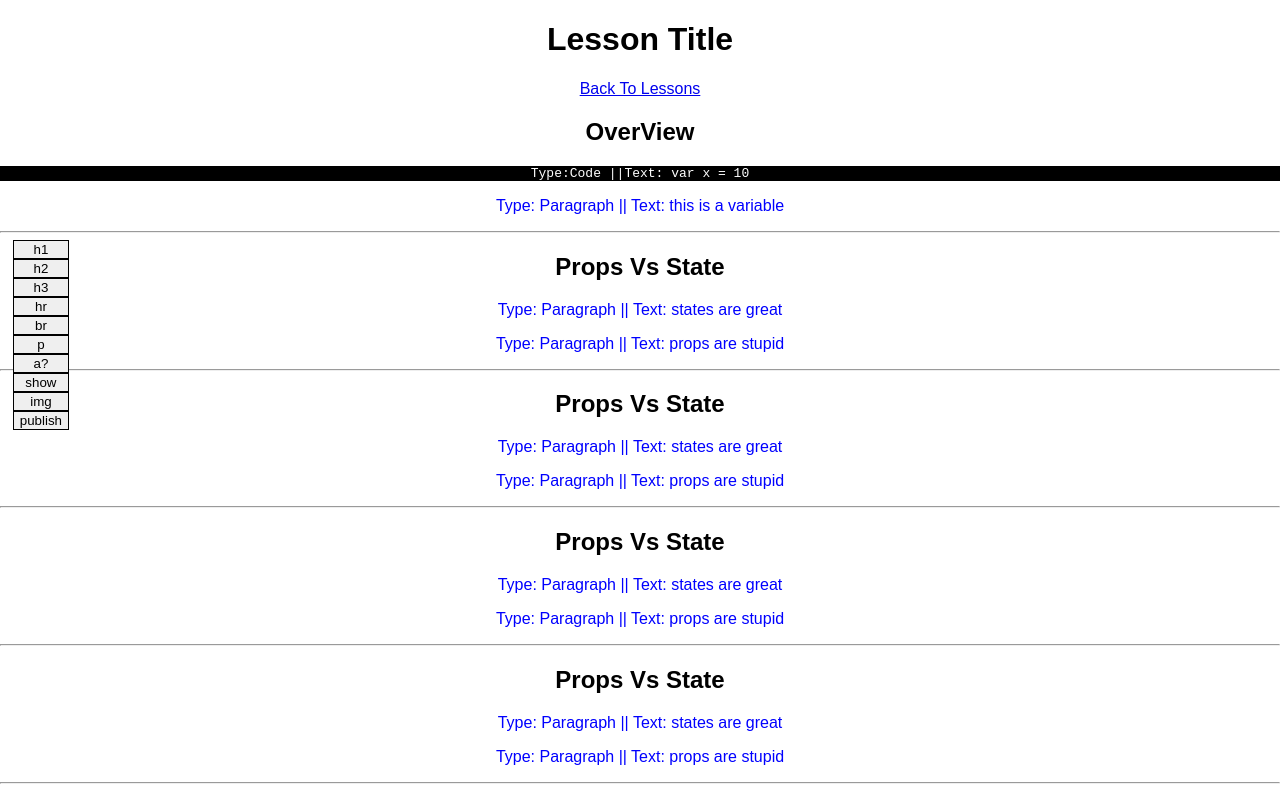
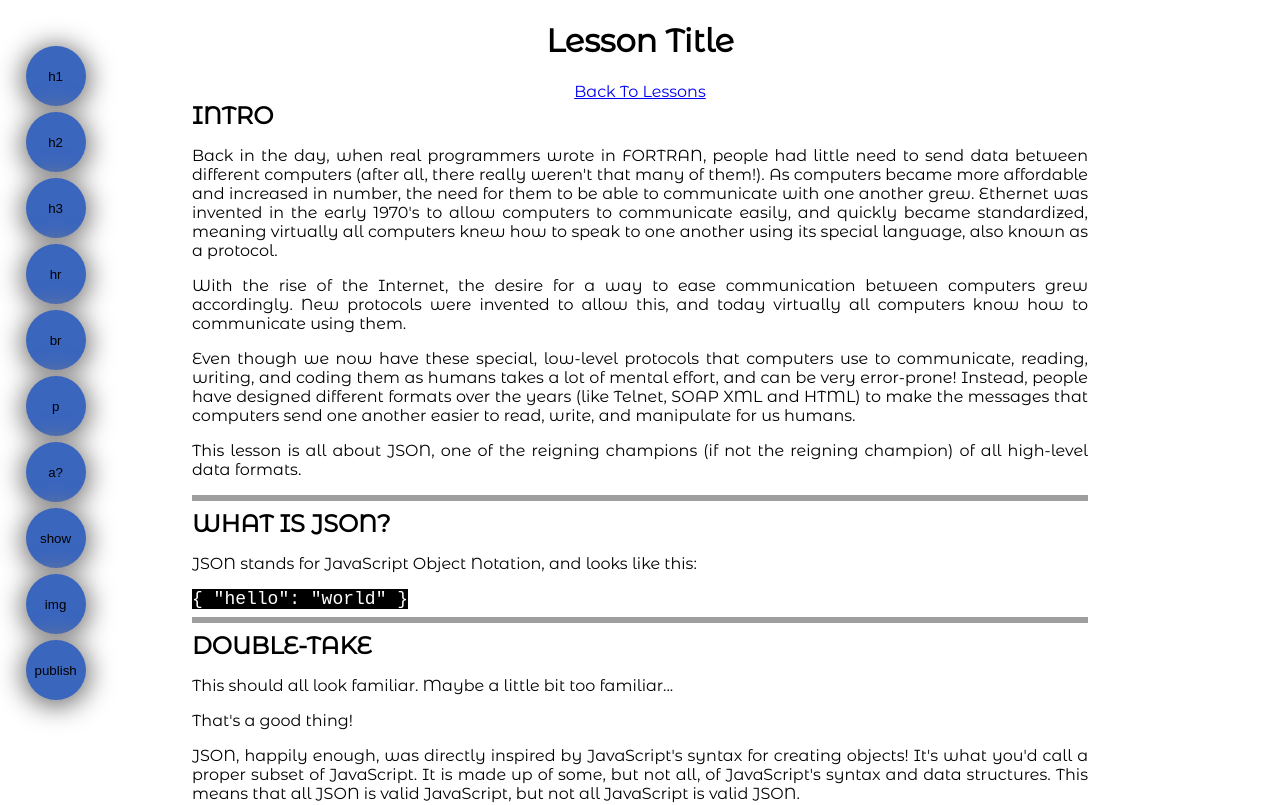
Before and after one commit to shyguy91/lads, a React (Create React App) app: page /lesson in a window 1280 px wide. Shown: the top 805 px of the page. Built offline with nearby package versions, Linux system fonts and the light colour scheme; grey boxes are pictures that could not be loaded.

Commit message:
added styles

```diff
--- a/src/App.js
+++ b/src/App.js
@@ -5,10 +5,10 @@ import './App.css';
 import Lessons from './components/teacher/lessons/lessons'
 import Lesson from './components/teacher/lesson/lesson'
 
-import {BrowserRouter, Route, Redirect, Switch} from 'react-router-dom'
+import { BrowserRouter, Route, Redirect, Switch } from 'react-router-dom'
 
 class App extends Component {
-  constructor(props,{match}){
+  constructor(props, { match }) {
     super(props)
   }
   render() {
@@ -23,7 +23,7 @@ class App extends Component {
           To get started, edit <code>src/App.js</code> and save to reload.
         </p> */}
           <Switch>
-        <Route exact path="/lessons" component={Lessons}/>
+            <Route exact path="/lessons" component={Lessons} />
             {/* <Route exact path={`${this.props.match.path}/:number`}  component={Lesson} /> */}
             <Route exact path="/lesson" component={Lesson} />
             <Redirect from="/" to="/lessons" />
--- a/src/components/teacher/lesson/elementTypes.js
+++ b/src/components/teacher/lesson/elementTypes.js
@@ -1,9 +1,9 @@
 import React,{Component} from 'react';
 import '../style.css'
 
-const Code = (props) => (<pre className={props.type}>Type:Code ||Text: {props.text}</pre>)
+const Code = (props) => (<code className={props.type}>{props.text}</code>)
 
-const Paragraph = (props) => (<p className={props.type}>Type: Paragraph || Text: {props.text}</p>)
+const Paragraph = (props) => (<p className={props.type}>{props.text}</p>)
 
 class CustomElement extends Component {
     // componentWillReceiveProps() {
@@ -19,7 +19,7 @@ class CustomElement extends Component {
     }
     render() {
         return (
-            <div>
+            <div className="content-container">
                 {this.selectType()}
             </div>
         )
--- a/src/components/teacher/lesson/lesson.js
+++ b/src/components/teacher/lesson/lesson.js
@@ -11,63 +11,99 @@ class Lesson extends Component {
             title:"Lesson Title",
             sections: [
                 {
-                    header: "OverView",
+                    header: "INTRO",
                     contents: [//array of customElem
                         {
-                            type: "code",
-                            text: "var x = 10"
+                            type: "paragraph",
+                            text: "Back in the day, when real programmers wrote in FORTRAN, people had little need to send data between different computers (after all, there really weren't that many of them!). As computers became more affordable and increased in number, the need for them to be able to communicate with one another grew. Ethernet was invented in the early 1970's to allow computers to communicate easily, and quickly became standardized, meaning virtually all computers knew how to speak to one another using its special language, also known as a protocol."
                         },
                         {
                             type: "paragraph",
-                            text: "this is a variable"
+                            text: "With the rise of the Internet, the desire for a way to ease communication between computers grew accordingly. New protocols were invented to allow this, and today virtually all computers know how to communicate using them."
+                        },
+                        {
+                            type: "paragraph",
+                            text: "Even though we now have these special, low-level protocols that computers use to communicate, reading, writing, and coding them as humans takes a lot of mental effort, and can be very error-prone! Instead, people have designed different formats over the years (like Telnet, SOAP XML and HTML) to make the messages that computers send one another easier to read, write, and manipulate for us humans."
+                        },
+                        {
+                            type: "paragraph",
+                            text: "This lesson is all about JSON, one of the reigning champions (if not the reigning champion) of all high-level data formats."
                         }]
                 },
                 {
-                    header: "Props Vs State",
+                    header: "WHAT IS JSON?",
                     contents: [
                         {
                             type: "paragraph",
-                            text: "states are great"
+                            text: "JSON stands for JavaScript Object Notation, and looks like this:"
+                        },
+                        {
+                            type: "code",
+                            text: `{
+                                "hello": "world"
+                              }`
+                        }]
+                },
+                {
+                    header: "DOUBLE-TAKE",
+                    contents: [
+                        {
+                            type: "paragraph",
+                            text: "This should all look familiar. Maybe a little bit too familiar..."
                         },
                         {
                             type: "paragraph",
-                            text: "props are stupid"
+                            text: "That's a good thing!"
+                        },
+                        {
+                            type: "paragraph",
+                            text: "JSON, happily enough, was directly inspired by JavaScript's syntax for creating objects! It's what you'd call a proper subset of JavaScript. It is made up of some, but not all, of JavaScript's syntax and data structures. This means that all JSON is valid JavaScript, but not all JavaScript is valid JSON."
                         }]
                 },
                 {
-                    header: "Props Vs State",
+                    header: "EXERCISE",
                     contents: [
                         {
                             type: "paragraph",
-                            text: "states are great"
+                            text: "Read the first few paragraphs found on http://json.org, up to the point where the diagrams start."
                         },
                         {
                             type: "paragraph",
-                            text: "props are stupid"
+                            text: `What does 'language independent' mean? \n
+                            Why would it be important for JSON to be language-independent? \n
+                            Think of some ways language-independence helps you, the programmer. \n
+                            Bonus Question: What do the diagrams mean? How do you read them? Why are they useful?`
                         }]
                 },
                 {
-                    header: "Props Vs State",
+                    header: "RULES OF THE ROAD",
                     contents: [
                         {
                             type: "paragraph",
-                            text: "states are great"
+                            text: "There are a few simple rules about JSON that makes writing it slightly more 'strict' than writing raw JavaScript objects."
                         },
                         {
                             type: "paragraph",
-                            text: "props are stupid"
-                        }]
-                },
-                {
-                    header: "Props Vs State",
-                    contents: [
-                        {
-                            type: "paragraph",
-                            text: "states are great"
+                            text: `1. Single quotes (i.e. ') can't be used to surround strings or keys; only double quotes (i.e. ") are allowed.`
                         },
                         {
                             type: "paragraph",
-                            text: "props are stupid"
+                            text: "Good"
+                        },
+                        {
+                            type: "code",
+                            text: `{ "hello": "world" }`
+                        },
+                        {
+                            type: "paragraph",
+                            text: "Bad"
+                        },
+                        {
+                            type: "code",
+                            text: `{
+                                "uh": 'oh',
+                                'super': "bad"
+                               }`
                         }]
                 }
             ]
--- a/src/components/teacher/lesson/section.js
+++ b/src/components/teacher/lesson/section.js
@@ -1,22 +1,16 @@
 import React, { Component } from 'react';
 import CustomElement from './elementTypes'
 
-const Header = (props) => (<h2>{props.header}</h2>)
+const Header = (props) => (<h2 className="header">{props.header}</h2>)
 
 class Section extends Component {
-    constructor(props) {
-        super(props)
-        this.state = {
-            contents: []
-        }
-    }
     render() {
         var displayContent = this.props.contents.map((content, index) => {
             return <CustomElement key={index} type={content.type} text={content.text}></CustomElement>
         })
         return (
 
-            <div>
+            <div className="section">
                 <Header header={this.props.section.header} />
                 {displayContent}
                 <hr />
--- a/src/components/teacher/lesson/toolbox/Toolbox.css
+++ b/src/components/teacher/lesson/toolbox/Toolbox.css
@@ -1,18 +1,25 @@
 .btn-group {
     position: fixed;
     /* height: 200px; */
-    top: 30%;
-    margin-left: 1%;
+    top: 5%;
+    bottom:5%;
+    margin-left: 2%;
+
   }
 
   .btn-group button {
-    /* background-color: #4CAF50; Green background */
-    border: 1px solid black; /* Green border */
-    /* color: white; White text */
-    /* padding: 10px 24px; Some padding */
-    cursor: pointer; /* Pointer/hand icon */
-    width: 100%; /* Set a width if needed */
-    display: block; /* Make the buttons appear below each other */
+    margin-top:10%;
+    background-color: rgb(58, 102, 190);
+    box-shadow:0 3px 25px 5px #807f7f ;
+    border: none;
+    cursor: pointer;
+    width: 60px;
+    height:60px;
+    border-radius:50%;
+    display: block;
+    transition-property: width,height;
+    transition-duration: .5s;
+
   }
 
   .btn-group button:not(:last-child) {
@@ -21,7 +28,9 @@
 
   /* Add a background color on hover */
   .btn-group button:hover {
-    background-color: #999898;
+    background-color:rgb(81, 139, 255);
+    width:70px;
+    height:70px;
   }
 
   .lesson-element{
--- a/src/components/teacher/style.css
+++ b/src/components/teacher/style.css
@@ -1,8 +1,43 @@
+@import url('https://fonts.googleapis.com/css?family=Montserrat+Alternates');
+body{
+    font-family: 'Montserrat Alternates', sans-serif;
+}
 .code{
     color:white;
     background-color:black;
+    font-size: 18px;
 }
 
 .paragraph{
-    color:blue;
+    color:black;
 }
+.header{
+    margin:0 auto;
+    /* border:1px solid green; */
+    width:70%;
+}
+.content-container{
+    margin:0 auto;
+
+    /* border:1px solid orange; */
+    width:70%;
+}
+
+.section{
+    text-align: justify;
+    text-justify: inter-character;
+    /* font-family: 'Montserrat Alternates', sans-serif; */
+}
+
+/* hr{
+    border-top:1px solid rgb(194, 194, 194);
+    width:70%;
+    border-radius:15px;
+
+} */
+hr{
+	height: 6px;
+	background: url(http://ibrahimjabbari.com/english/images/hr-12.png) repeat-x 0 0;
+    border: 0;
+    width:70%;
+}
```
Lines whose indentation alone changed are shown as unchanged.
